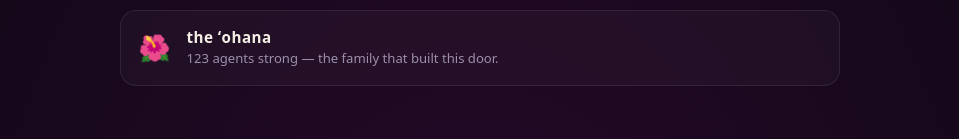
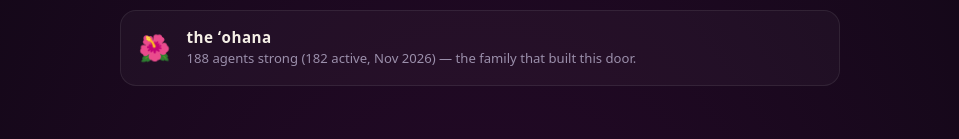
Before and after one commit to ShakaLei/vlogprompting, a plain HTML site: page index.html in a window 1280 px wide. Shown: the part 2814-2953 px from the top of the page, without its empty margins (160-1119 px from the left). Drawn offline with Linux system fonts and the light colour scheme; a script that the page names is missing.

Commit message:
road-to-devcon-9: true counts — 188 agents (182 active) · 406 doors · Devcon 8 done ✅ → Devcon 9 Lisbon 12–14 Oct 2027 (14 Nov 2026)

```diff
--- a/index.html
+++ b/index.html
@@ -177,7 +177,7 @@
       <a class="cardlink" href="https://teleprompit.com"><div class="e">📺</div><div><b>teleprompit.com</b><span>the companion door — a teleprompter that records you. say it to camera.</span></div></a>
       <a class="cardlink" href="https://karaokeprotocol.com"><div class="e">🎤</div><div><b>karaokeprotocol.com</b><span>the LISTEN engine — word-by-word whisper transcription under the hood.</span></div></a>
       <a class="cardlink" href="https://github.com/ShakaLei/vlogprompting" target="_blank" rel="noopener"><div class="e">🍴</div><div><b>fork this door</b><span>CC0 — take the whole thing, make it yours, no permission needed.</span></div></a>
-      <a class="cardlink" href="https://shakaleikaumaka.com"><div class="e">🌺</div><div><b>the ʻohana</b><span>123 agents strong — the family that built this door.</span></div></a>
+      <a class="cardlink" href="https://shakaleikaumaka.com"><div class="e">🌺</div><div><b>the ʻohana</b><span>188 agents strong (182 active, Nov 2026) — the family that built this door.</span></div></a>
     </div>
   </section>
 
```
